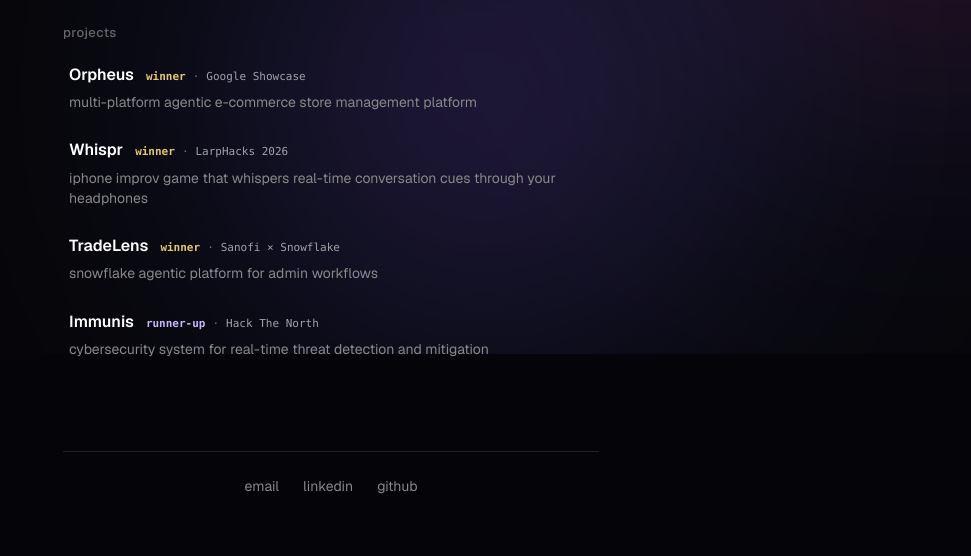
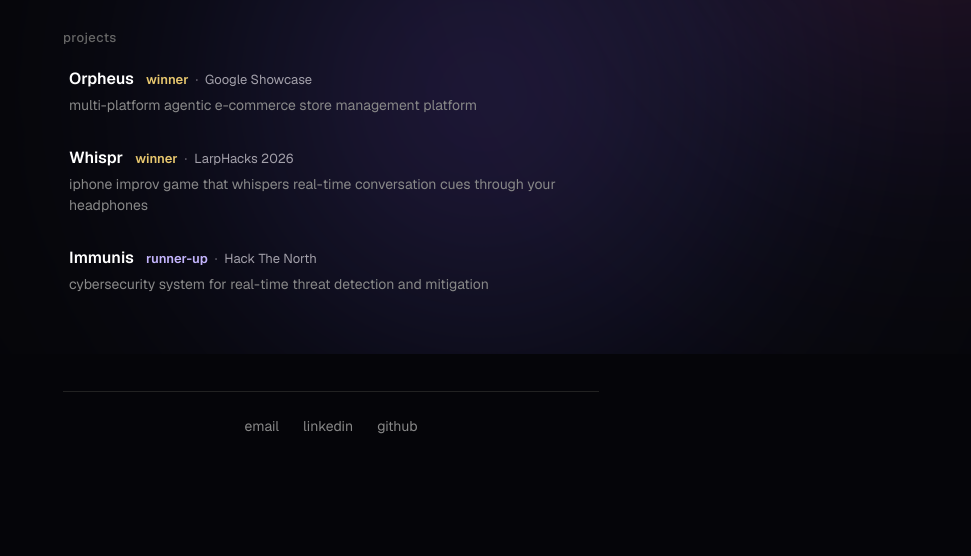
Before and after one commit to KirstenSotelo/portfolio-site, a website built with Vite: page index.html in a window 1280 px wide. Shown: the part 446-1002 px from the top of the page, without its empty margins (309-1280 px from the left). After the commit the page ends 943 px from the top, so only its background shows below. Built offline with nearby package versions, Linux system fonts and the light colour scheme.

Commit message:
Align typography sizes and remove TradeLens

```diff
--- a/src/main.ts
+++ b/src/main.ts
@@ -63,13 +63,6 @@ const portfolioData: PortfolioData = {
       event: "LarpHacks 2026",
       url: "https://github.com/JulianCruzet/whispr",
       description: "iphone improv game that whispers real-time conversation cues through your headphones"
-    },
-    {
-      name: "TradeLens",
-      award: "Winner",
-      event: "Sanofi × Snowflake",
-      url: "https://www.linkedin.com/posts/maxence-donio-b20184120_just-wrapped-the-sanofi-x-snowflake-ai-hackathon-ugcPost-7465456899753377792-qqav/?utm_source=share&utm_medium=member_desktop&rcm=ACoAADZ84wUBuIC2UQZmGFetR9bhXyxsc8EEk9M",
-      description: "snowflake agentic platform for admin workflows"
     },
     {
       name: "Immunis",
--- a/src/styles.css
+++ b/src/styles.css
@@ -436,6 +436,7 @@ body {
 
 .job-title {
     font-size: 16px;
+    line-height: 24px;
     font-weight: 600;
     color: #ffffff;
     transition: all 0.3s cubic-bezier(0.4, 0, 0.2, 1);
@@ -451,6 +452,7 @@ body {
 
 .job-year {
     font-size: 13px;
+    line-height: 20px;
     color: #888888;
     margin-left: auto;
     font-variant-numeric: tabular-nums;
@@ -465,6 +467,7 @@ body {
 
 .job-details {
     font-size: 14px;
+    line-height: 21px;
     color: #b0b0b0;
     padding-left: 30px;
     transition: all 0.3s cubic-bezier(0.4, 0, 0.2, 1);
@@ -478,7 +481,7 @@ body {
 
 /* Projects */
 .project-item {
-    margin-bottom: 14px;
+    margin-bottom: 18px;
     padding: 6px;
     border-radius: 10px;
     transition: all 0.3s cubic-bezier(0.4, 0, 0.2, 1);
@@ -512,8 +515,8 @@ body {
     display: flex;
     align-items: baseline;
     flex-wrap: wrap;
-    gap: 6px 12px;
-    margin-bottom: 6px;
+    gap: 4px 12px;
+    margin-bottom: 4px;
     position: relative;
     z-index: 1;
 }
@@ -523,9 +526,8 @@ body {
     align-items: baseline;
     flex-wrap: wrap;
     gap: 4px 7px;
-    font-family: ui-monospace, SFMono-Regular, Consolas, monospace;
-    font-size: 11px;
-    line-height: 1.6;
+    font-size: 13px;
+    line-height: 20px;
 }
 
 .project-award-label {
@@ -553,6 +555,7 @@ body {
 
 .project-link {
     font-size: 16px;
+    line-height: 24px;
     font-weight: 600;
     color: #ffffff;
     text-decoration: none;
@@ -571,6 +574,7 @@ body {
 
 .project-description {
     font-size: 14px;
+    line-height: 21px;
     color: #888888;
     transition: color 0.3s cubic-bezier(0.4, 0, 0.2, 1);
     position: relative;
```
